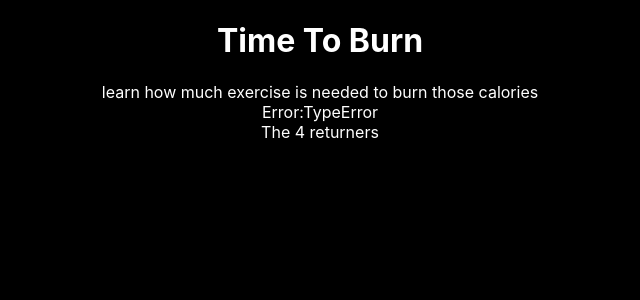
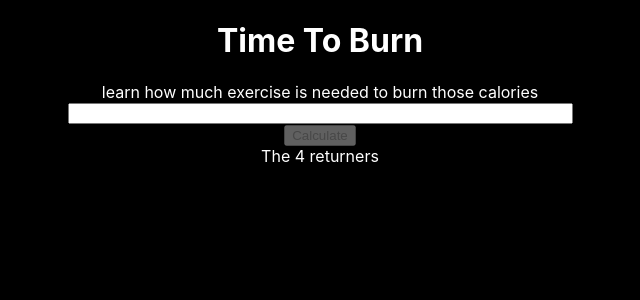
Before and after one commit to msdubova/Time-To-Burn-Client, a React (Create React App) app in the folder client/: page / in a window 1280 px wide. Shown: the top 300 px of the page, without its empty margins (320-960 px from the left). Built offline with nearby package versions, Linux system fonts and the light colour scheme; no server answers.

Commit message:
basic interface

```diff
--- a/client/src/components/get_data.tsx
+++ b/client/src/components/get_data.tsx
@@ -20,6 +20,13 @@ const StarWarsAPICall = () => {
 
 
 
+	function calculateSubmit(){
+
+		alert("submit")
+	}
+
+
+	 /*
 	useEffect(() => {
 
 		const getData = async () => {
@@ -57,8 +64,6 @@ const StarWarsAPICall = () => {
 	if(errorMessage.length > 0) {
 
 		//console.log("status is "+status)
-		if(status == 500) return (<>{ERROR_500}</>)
-		if(status == 418) return (<>{ERROR_418}</>)
 
 		return (
 			<>
@@ -66,11 +71,19 @@ const StarWarsAPICall = () => {
 			</>
 		)
 	}
+	*/
+
+	const [textInput, setTextInput] = useState<string>("")
+
+	let buttonDisabled = true
+
+	if(textInput.length > 2) buttonDisabled = false
 
 	//uses scan so findtext can find each field
     return (
         <>
-            <div><span>Name:{json?.name}</span><span>Height:{json?.height}</span> <span>Mass:{json?.mass}</span> <span>Birth Year:{json?.birth_year}</span> <span>Eye Colour:{json?.eye_color}</span></div>
+<div><input type={"text"} size={60} onChange={(e) => setTextInput(e.target.value) } /> </div>
+<div><button disabled={buttonDisabled} onClick={calculateSubmit}>Calculate</button> </div>
         </>
     )
 
```
